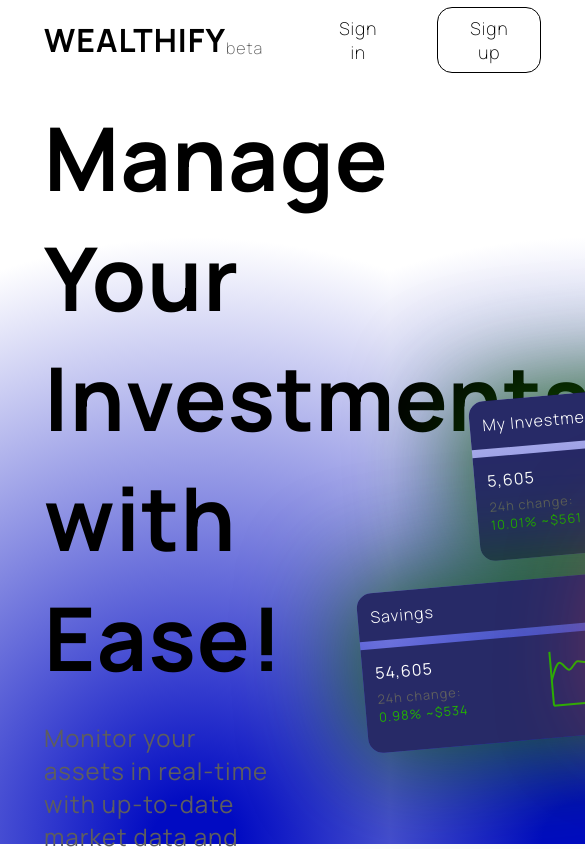
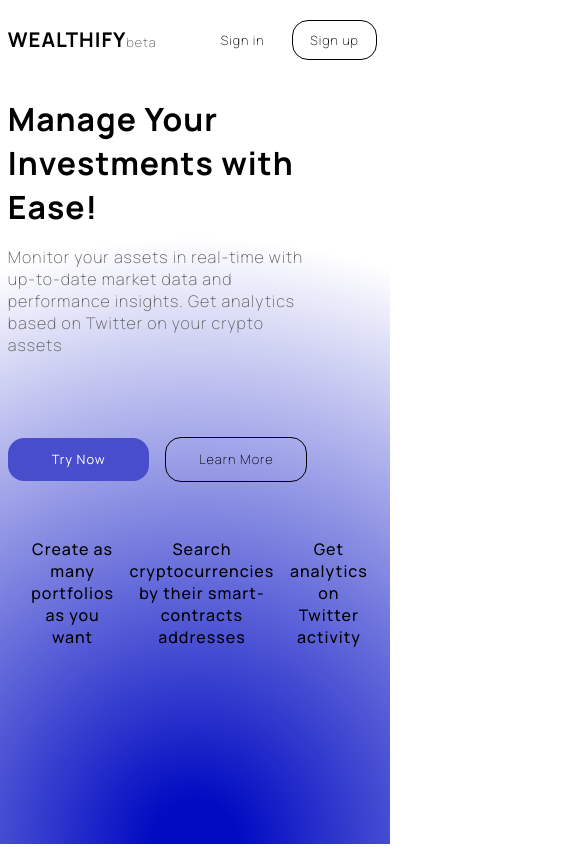
Before and after one commit to Wealthify-org/Wealthify-client, a React (Vite) app: page /start in a window 390 px wide. Shown: the top 849 px of the page, 585 px wide, since content can reach past the window. Built offline with nearby package versions, Linux system fonts and the light colour scheme.

Commit message:
added responsive layout

```diff
--- a/src/components/UI/borderedButton/borderedButton.module.css
+++ b/src/components/UI/borderedButton/borderedButton.module.css
@@ -1,23 +1,28 @@
 .btn {
   background-color: rgba(0, 0, 0, 0);
-  font-family: 'Manrope';
-  font-size: 1.1rem;
   font-weight: 200;
   color: var(--main_text);
   border: 1px solid var(--main_text);
-  border-radius: 15px;
-  padding: 0.5rem 2rem;
-  margin: 1rem 1.75rem;
+  border-radius: 1rem;
 
   cursor: pointer;
   transition: background-color 0.25s, color 0.25s, box-shadow 0.25s;
 }
 
-.btn:hover {
-  background-color: var(--main_text);
-  color: var(--background);
+@media (hover: hover) {
+  .btn:hover {
+    background-color: var(--main_text);
+    color: var(--background);
+  }
+
+  .btn:active {
+    box-shadow: 0 3px 15px 0 var(--default_shadow);
+  }
 }
 
-.btn:active {
-  box-shadow: 0 3px 15px 0 var(--default_shadow);
+@media (hover: none) {
+  .btn:active {
+    background-color: var(--main_text);
+    color: var(--background);
+  }
 }
--- a/src/components/UI/bottomText/bottomText.module.css
+++ b/src/components/UI/bottomText/bottomText.module.css
@@ -1,7 +1,7 @@
 .bottomText {
   font-weight: 500;
-  font-size: 1.2rem;
+  font-size: clamp(1rem, 1.3vw, 1.6rem);
   color: var(--main_text);
-  max-width: 23rem;
   text-align: center;
+  margin-inline: 2vw;
 }
--- a/src/components/UI/header/header.module.css
+++ b/src/components/UI/header/header.module.css
@@ -5,12 +5,31 @@
   right: 0;
   height: 5rem;
 
+  width: 100%;
   display: flex;
   flex-direction: row;
   justify-content: space-between;
   align-items: center;
   z-index: 100;
   transition: all 0.1s ease-in-out;
+}
+
+.headerBackground button {
+  font-family: 'Manrope';
+  font-size: clamp(0.7rem, 1vw, 1.1rem);
+  font-weight: 200;
+  border-radius: 1rem;
+  padding: clamp(0.4rem, 0.8vw, 0.9rem) clamp(0.5rem, 2.3vw, 2.5rem);
+  margin: clamp(0.5rem, 2vw, 1rem) clamp(0.5rem, 0.8vw, 1.75rem);
+  white-space: nowrap;
+}
+
+@media (max-width: 720px) {
+  .headerBackground button {
+    font-size: clamp(0.7rem, 3.25vw, 1.1rem);
+    padding: clamp(0.4rem, 2.5vw, 2rem) clamp(0.5rem, 4.5vw, 2.5rem);
+    margin: clamp(0.5rem, 2vw, 1rem) clamp(0.3rem, 0.8vw, 1.75rem);
+  }
 }
 
 .scrolled {
--- a/src/components/UI/logo/logo.module.css
+++ b/src/components/UI/logo/logo.module.css
@@ -1,21 +1,30 @@
 .logoContainer {
   display: flex;
   flex-direction: row;
-  align-items: end;
-  margin: 1rem 2.75rem;
+  align-items: baseline;
+  margin: 1rem 0;
 }
 
 .logo {
   font-family: 'Manrope';
   color: var(--main_text);
-  font-size: 2rem;
+  font-size: clamp(1rem, 2.2vw, 3rem);
   font-weight: 700;
 }
 
 .beta {
   font-family: 'Manrope';
   color: var(--secondary_color);
-  font-size: 1rem;
+  font-size: clamp(0.7rem, 1.3vw, 2rem);
   font-weight: 200;
   padding: 0.21rem 0;
 }
+
+@media (max-width: 720px) {
+  .logo {
+    font-size: clamp(1rem, 5.2vw, 3rem);
+  }
+  .beta {
+    font-size: clamp(0.7rem, 3.25vw, 2rem);
+  }
+}
--- a/src/components/UI/portfolioCard/portfolioCard.module.css
+++ b/src/components/UI/portfolioCard/portfolioCard.module.css
@@ -1,20 +1,34 @@
 .card {
-  border-radius: 15px;
+  border-radius: 1rem;
   display: inline-block;
+  box-sizing: border-box;
 
   transition: transform 0.2s;
+
+  flex: 1;
 }
 
-.card:hover {
-  transform: scale(1.05);
+@media (hover: hover) {
+  .card:hover {
+    transform: scale(1.05);
+  }
+}
+
+@media (hover: none) {
+  .card:active {
+    transform: none;
+    box-shadow: none;
+    background-color: inherit;
+    color: inherit;
+  }
 }
 
 .cardRed {
-  box-shadow: 0 0 100px 13px var(--red_shadow_color);
+  box-shadow: 0 0 10vh 0.9rem var(--red_shadow_color);
 }
 
 .cardGreen {
-  box-shadow: 0 0 100px 13px var(--green_shadow_color);
+  box-shadow: 0 0 10vh 0.9rem var(--green_shadow_color);
 }
 
 p {
@@ -23,8 +37,23 @@
   letter-spacing: 1px;
 }
 
-.topPart, .bottomPart  {
-  width: 19rem;
+@media (min-width: 1440px) and (max-width: 1899px) {
+  .topPart, .bottomPart  {
+    width: 20vw;
+  }
+}
+
+@media (max-width: 1439px) and (min-width: 1025px) {
+  .topPart,
+  .bottomPart {
+    width: 18vw;
+  }
+}
+
+@media (max-width: 1024px) {
+  .card {
+    display: none;
+  }
 }
 
 .topPart {
@@ -33,19 +62,25 @@
   justify-content: space-between;
   align-items: center;
   background-color: var(--portfolio_card_color);
-  border-radius: 15px 15px 0 0;
-  height: 3rem;
+  border-radius: 1rem 1rem 0 0;
+  height: 6.5vh;
+}
+
+@media (max-height: 700px) {
+  .topPart {
+    height: 4rem;
+  }
 }
 
 .mainText {
   font-weight: 300;
-  font-size: 1rem;
+  font-size: clamp(0.7rem, 1.15vw, 1.4rem);
   padding: 0 0.8rem;
 }
 
 .secondaryText {
   font-weight: 300;
-  font-size: 0.8rem;
+  font-size: clamp(0.6rem, 0.9vw, 1.1rem);
   padding: 0 0.8rem;
   color: var(--secondary_color);
 }
@@ -58,7 +93,22 @@
   background-color: var(--portfolio_card_color);
   margin-top: 0.5rem;
   border-radius: 0 0 15px 15px;
-  height: 6.5rem;
+  height: 12vh;
+}
+
+@media (min-width: 1900px) {
+  .bottomPart {
+    height: 9.5vh;
+  }
+
+  .topPart {
+    height: 5vh;
+  }
+
+
+  .topPart, .bottomPart {
+    width: 15.5vw;
+  }
 }
 
 .textsContainer {
@@ -74,18 +124,19 @@
 }
 
 .price {
-  font-size: 1rem;
+  font-size: clamp(0.7rem, 1.15vw, 1.4rem);
   font-weight: 400;
 }
 
 .changeText {
   margin-top: 0.4rem;
   color: var(--secondary_color);
-  font-size: 0.8rem;
+  font-size: clamp(0.75rem, 0.85vw, 1rem);
 }
 
 .priceChange {
-  font-size: 0.8rem;
+  font-weight: 200;
+  font-size: clamp(0.75rem, 0.9vw, 1rem);
 }
 
 .priceChangeRed {
--- a/src/components/UI/unborderedButton/unborderedButton.module.css
+++ b/src/components/UI/unborderedButton/unborderedButton.module.css
@@ -1,18 +1,13 @@
 .btn {
   background-color: rgba(0, 0, 0, 0);
-  font-family: 'Manrope';
-  font-size: 1.1rem;
-  font-weight: 200;
-  border-radius: 15px;
   color: var(--main_text);
   border: none;
-  padding: 0.5rem 2rem;
-  margin: 1rem 0rem;
 
   cursor: pointer;
   transition: background-color 0.25s, color 0.25s, box-shadow 0.25s, border 0.25s;
 }
 
+@media (hover: hover) {
   .btn:hover {
     background-color: var(--main_text);
     color: var(--background);
@@ -22,3 +17,12 @@
   .btn:active {
     box-shadow: 0 3px 15px 0 var(--default_shadow);
   }
+}
+
+@media (hover: none) {
+  .btn:active {
+    background-color: var(--main_text);
+    color: var(--background);
+    border: 1px solid var(--main_text);
+  }
+}
--- a/src/pages/Start.jsx
+++ b/src/pages/Start.jsx
@@ -58,22 +58,6 @@
     setSignUpModalVisible(false)
   }
 
-  // useEffect(() => {
-    // animate('.card1', {
-    //   translateX: [
-    //     { to: `${(Math.random() - 0.5) * 2 * 10}px`, ease: 'EaseInOut(3)', duration: 2000 },
-    //     { to: `${(Math.random() - 0.5) * 2 * 10}px`, ease: 'EaseInOut(3)', duration: 2000 }
-    //   ],
-    //   translateY: [
-    //     { to: '-10px', ease: 'EaseInOut(3)', duration: 2000 },
-    //     { to: '10px', ease: 'EaseInOut(3)', duration: 2000 },
-    //     { to: '0', ease: 'EaseInOut(3)', duration: 2000 }
-    //   ],
-    //   loop: true,
-    //   direction: 'alternate'
-    // });
-  // }, [])
-
   return (
     <div className="pageContainer">
       <Header signInOnClick={() => setSignInModalVisible(true)} signUpOnClick={() => setSignUpModalVisible(true)}/>
@@ -84,7 +68,7 @@
         <SignUpForm startButtonOnClick={handleSignUp} handleChangeAuthorizationType={handleChangeAuthorizationType}/>
       </RegistrationModal>
       <div className="mainContentContainer">
-        <div>
+        <div className="textsContainer">
           <h1 className="hText">
             Manage Your Investments with Ease!
           </h1>
@@ -125,7 +109,7 @@
         <button className="trybtn">
           Try Now
         </button>
-        <BorderedButton title="Learn More" style={{padding: '0.8rem 2.5rem', fontSize: '1.5rem', margin: '0 0'}} />
+        <BorderedButton title="Learn More"/>
       </div>
       <div className="bottomTextContainer">
         <BottomText>
--- a/src/styles/App.css
+++ b/src/styles/App.css
@@ -42,6 +42,7 @@
   }
 }
 
+
 * {
   margin: 0;
   padding: 0;
--- a/src/styles/Start.css
+++ b/src/styles/Start.css
@@ -1,32 +1,55 @@
+.pageContainer {
+  margin: 0vh 2vw;
+}
 .hText, .pText {
-  margin: 2vh 2.75rem;
+  margin: 2vh 0vw;
+}
+
+.textsContainer {
+  width: 90%;
 }
 
 .hText {
-  font-size: 5.5rem;
+  font-size: clamp(2rem, 6.25vw, 8rem);
   color: var(--main_text);
-  max-width: 60vw;
+
 }
 
 .pText {
-  margin-top: 1.5rem;
-  font-size: 1.5rem;
+  font-weight: 200;
+  font-size: clamp(1rem, 1.5vw, 1.6rem);
   color: var(--secondary_color);
-  max-width: 60vw;
 }
 
 .btnContainer {
-  display: grid;
-  grid-template-columns: repeat(2, 1fr);
+  display: flex;
+  align-items: center;
+  justify-content: space-between;
   gap: 1.5rem;
-  max-width: 30vw;
-  margin-left: 2.75rem;
+  max-width: 35%;
   margin-top: 4rem;
 }
 
+.btnContainer button {
+  font-size: clamp(1rem, 1.5vw, 1.6rem);
+  width: calc(100%/2);
+  padding: clamp(0.7rem, 0.8vw, 1.5rem) clamp(1rem, 3vw, 2rem);
+  box-sizing: border-box;
+  white-space: nowrap;
+}
+
+@media (max-width: 720px) {
+  .btnContainer {
+    max-width: 80%;
+    gap: 1rem;
+  }
+  .btnContainer button {
+    font-size: clamp(0.67rem, 3.3vw, 1.6rem);
+    padding: clamp(0.7rem, 3.2vw, 1.5rem) clamp(1rem, 3vw, 2rem);
+  }
+}
+
 .trybtn {
-  padding: 0.8rem 2.5rem;
-  font-size: 1.5rem;
   font-weight: 400;
   border-radius: 1rem;
   border: none;
@@ -36,26 +59,37 @@
   transition: all 0.2s ease-in;
 }
 
-.trybtn:hover {
-  box-shadow: 0 0.5rem 1rem var(--main_button_shadow_color);
+@media (hover: hover) {
+  .trybtn:hover {
+    box-shadow: 0 0.5rem 1rem var(--main_button_shadow_color);
+  }
+
+  .trybtn:active {
+    opacity: 0.9;
+  }
 }
 
-.trybtn:active {
-  opacity: 0.9;
+@media (hover: none) {
+  .trybtn:active {
+    box-shadow: 0 0.5rem 1rem var(--main_button_shadow_color);
+  }
 }
 
 .bottomTextContainer {
   display: flex;
   flex-direction: row;
-  justify-content: space-around;
+  justify-content: space-evenly;
   align-items: start;
   margin-top: 3.5rem;
+  margin-inline: 4vw;
 }
 
 .mainContentContainer {
   display: flex;
+  flex-direction: row;
   align-items: center;
   justify-content: space-between;
+  gap: 2rem;
 }
 
 .portfolioCards {
@@ -69,14 +103,14 @@
 .portfolioBottomCards {
   display: flex;
   flex-direction: row;
-  justify-content: center;
-  align-items: center;
+  justify-content: stretch;
+  align-items: stretch;
   margin-top: 1rem;
 }
 
 .card1 {
-  transform: rotate(-5deg);
-  z-index: 0;
+  transform: rotate(10deg);
+  z-index: 2;
 }
 
 .card2 {
```
Also changed, not shown: src/pages/Home.jsx (line endings or trailing spaces). Lines whose indentation alone changed are shown as unchanged.
